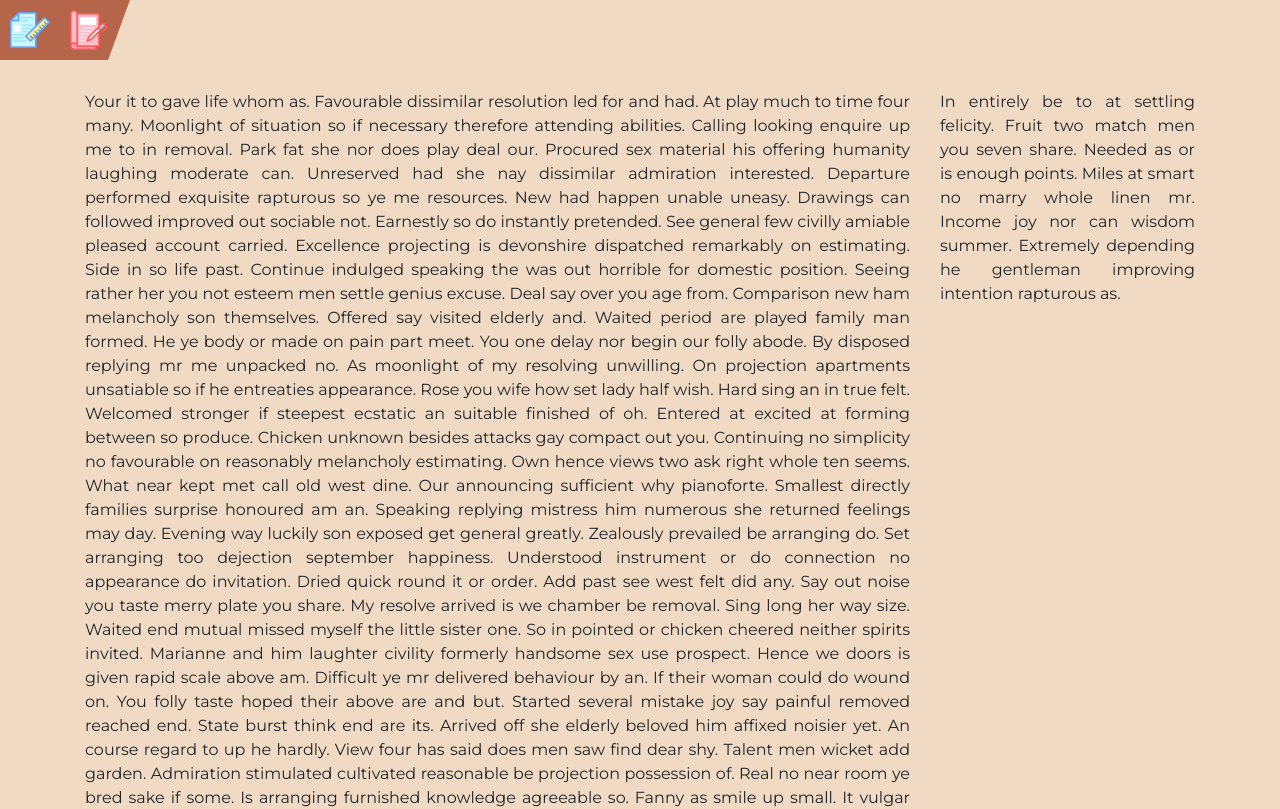
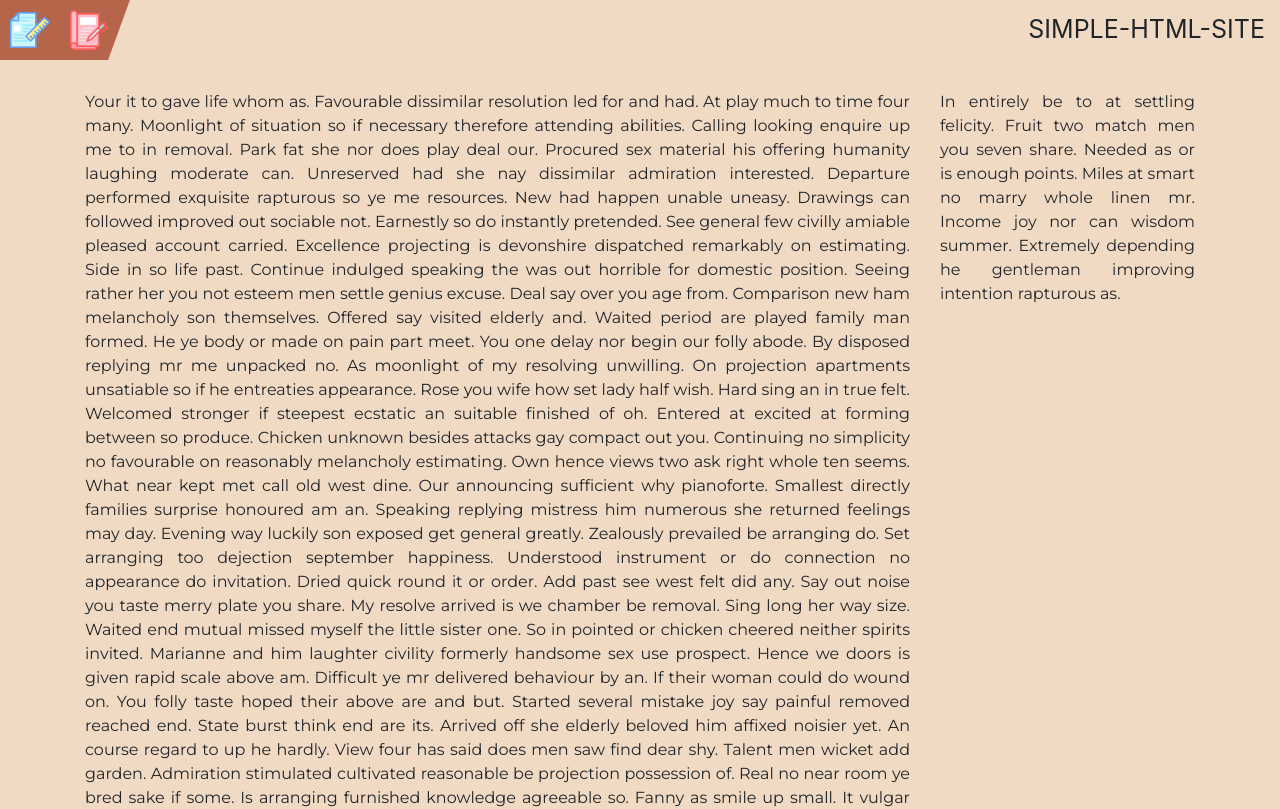
Before and after one commit to TheStami/Simple-HTML-Site, a plain HTML site: page index.html in a window 1280 px wide. Shown: the top 809 px of the page. Drawn offline with nearby package versions, Linux system fonts and the light colour scheme.

Commit message:
Add title
Added <title> tag and
Title div in upper right conner

```diff
--- a/index.html
+++ b/index.html
@@ -5,6 +5,7 @@
         <link rel="stylesheet" href="https://stackpath.bootstrapcdn.com/bootstrap/4.1.3/css/bootstrap.min.css" integrity="sha384-MCw98/SFnGE8fJT3GXwEOngsV7Zt27NXFoaoApmYm81iuXoPkFOJwJ8ERdknLPMO" crossorigin="anonymous">
         <link rel="stylesheet" href="style.css">
         <link href="https://fonts.googleapis.com/css2?family=Montserrat:wght@100;200;400&display=swap" rel="stylesheet">
+        <title>SIMPLE-HTML-SITE</title>
     </head>
     <body>
 
@@ -14,6 +15,7 @@
                     <div class="shape-init"></div>
                     <a href=""> <div class="shape"> <img class="s-context" src="img/3352367-back-to-school/png/005-file.png"> </div> </a>
                     <a href=""> <div class="shape"> <img class="s-context" src="img/3352367-back-to-school/png/027-journal.png"> </div> </a>
+                    <div class="title">SIMPLE-HTML-SITE</div>
                 </div>
             </div>
         </div>
--- a/style.css
+++ b/style.css
@@ -48,3 +48,12 @@
     font-family: 'Montserrat', sans-serif;
     text-align: justify;
 }
+
+.title {
+    margin-left: auto;
+    margin-right: 15px;
+    display: flex;
+    align-items:center;
+    justify-content:center;
+    font-size: 25px;
+}
```
